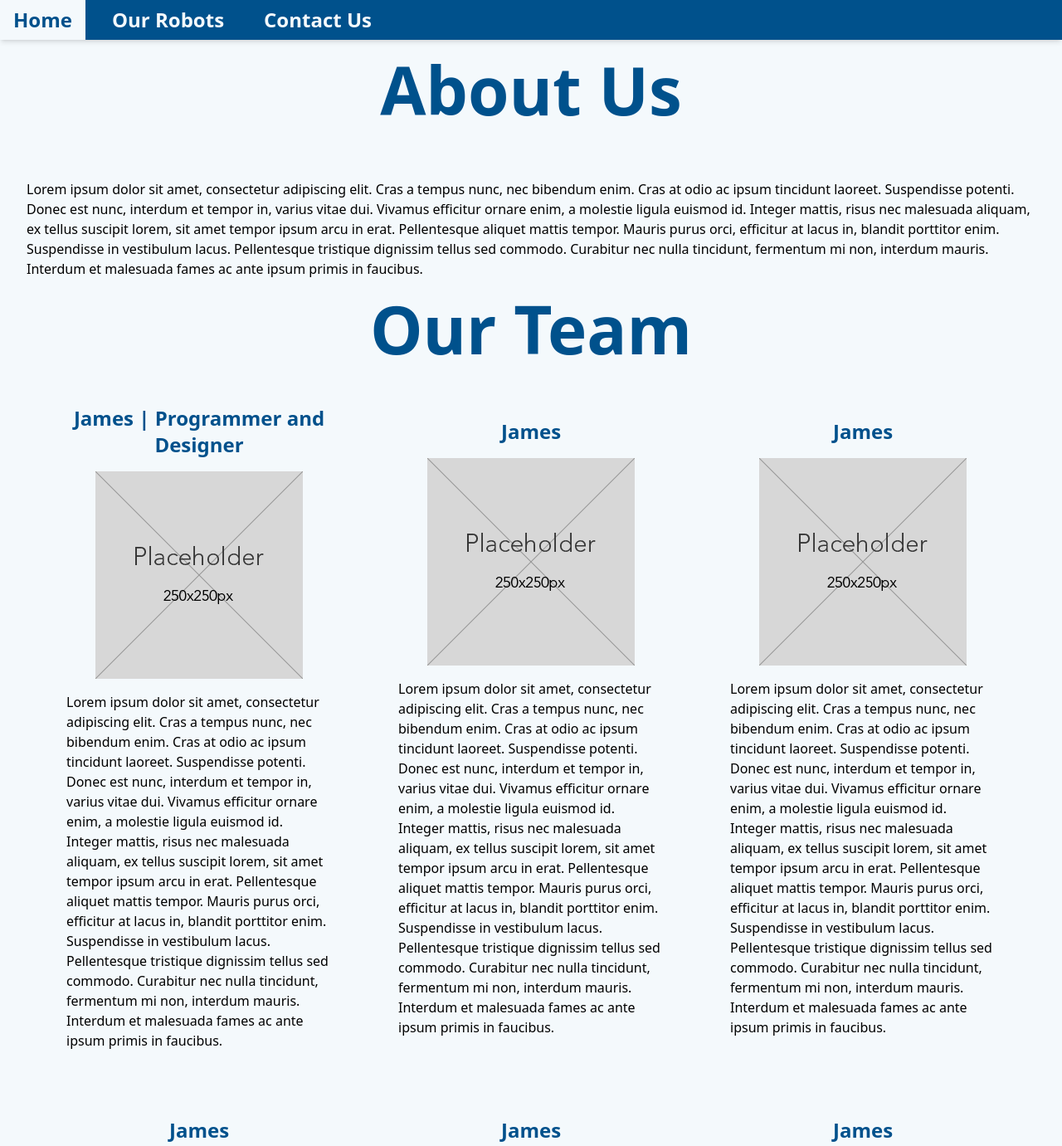
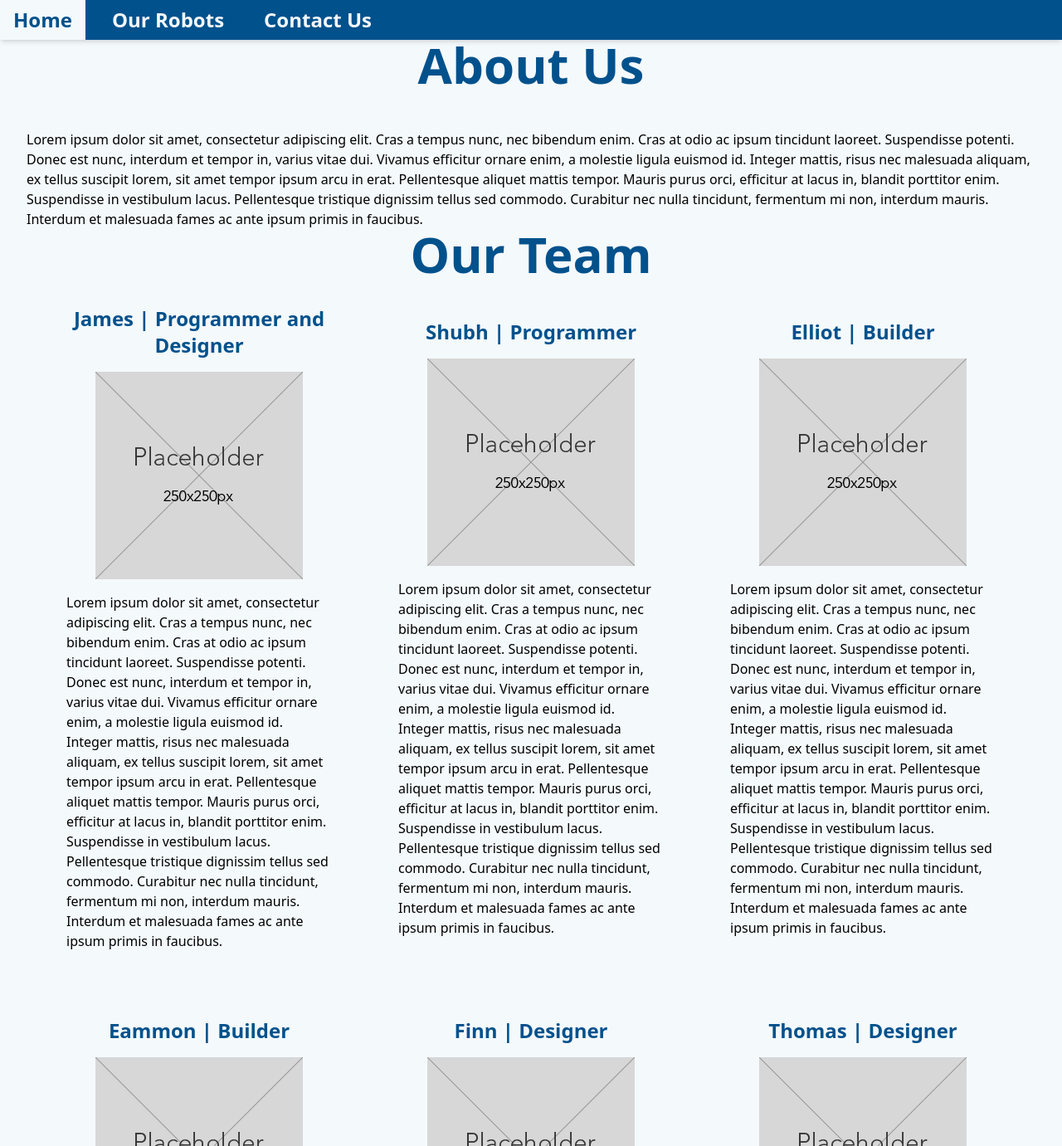
Before and after one commit to jl-23929/19450-Website, a website: page index.html in a window 1280 px wide. Shown: the top 1381 px of the page at 83% size. Drawn offline with Linux system fonts and the light colour scheme.

Commit message:
Added a gitignore and some more content.

```diff
--- a/index.html
+++ b/index.html
@@ -94,7 +94,7 @@
         </div>
       </nav>
 
-      <h1 class="text-h1 text-darkBlue font-bold text-center py-12">
+      <h1 class="text-6xl text-darkBlue font-bold text-center py-12">
         About Us
       </h1>
       <div>
@@ -112,7 +112,7 @@
           primis in faucibus.
         </p>
       </div>
-      <h1 class="text-h1 text-darkBlue font-bold text-center">Our Team</h1>
+      <h1 class="text-6xl text-darkBlue font-bold text-center">Our Team</h1>
       <div class="flex flex-wrap gap-4 justify-center items-center">
         <div
           class="grid grid-cols-1 gap-4 p-8 content-center justify-center items-center max-w-sm"
@@ -143,7 +143,9 @@
         <div
           class="grid grid-cols-1 gap-4 p-8 content-center justify-center items-center max-w-sm"
         >
-          <div class="text-2xl font-bold text-darkBlue text-center">James</div>
+          <div class="text-2xl font-bold text-darkBlue text-center">
+            Shubh | Programmer
+          </div>
           <div class="flex justify-center items-center">
             <img
               src="generic-image-placeholder-2143482160.png"
@@ -167,7 +169,9 @@
         <div
           class="grid grid-cols-1 gap-4 p-8 content-center justify-center items-center max-w-sm"
         >
-          <div class="text-2xl font-bold text-darkBlue text-center">James</div>
+          <div class="text-2xl font-bold text-darkBlue text-center">
+            Elliot | Builder
+          </div>
           <div class="flex justify-center items-center">
             <img
               src="generic-image-placeholder-2143482160.png"
@@ -191,7 +195,9 @@
         <div
           class="grid grid-cols-1 gap-4 p-8 content-center justify-center items-center max-w-sm"
         >
-          <div class="text-2xl font-bold text-darkBlue text-center">James</div>
+          <div class="text-2xl font-bold text-darkBlue text-center">
+            Eammon | Builder
+          </div>
           <div class="flex justify-center items-center">
             <img
               src="generic-image-placeholder-2143482160.png"
@@ -215,7 +221,9 @@
         <div
           class="grid grid-cols-1 gap-4 p-8 content-center justify-center items-center max-w-sm"
         >
-          <div class="text-2xl font-bold text-darkBlue text-center">James</div>
+          <div class="text-2xl font-bold text-darkBlue text-center">
+            Finn | Designer
+          </div>
           <div class="flex justify-center items-center">
             <img
               src="generic-image-placeholder-2143482160.png"
@@ -239,7 +247,9 @@
         <div
           class="grid grid-cols-1 gap-4 p-8 content-center justify-center items-center max-w-sm"
         >
-          <div class="text-2xl font-bold text-darkBlue text-center">James</div>
+          <div class="text-2xl font-bold text-darkBlue text-center">
+            Thomas | Designer
+          </div>
           <div class="flex justify-center items-center">
             <img
               src="generic-image-placeholder-2143482160.png"
@@ -263,7 +273,9 @@
         <div
           class="grid grid-cols-1 gap-4 p-8 content-center justify-center items-center max-w-sm"
         >
-          <div class="text-2xl font-bold text-darkBlue text-center">James</div>
+          <div class="text-2xl font-bold text-darkBlue text-center">
+            Leo | Builder
+          </div>
           <div class="flex justify-center items-center">
             <img
               src="generic-image-placeholder-2143482160.png"
@@ -287,7 +299,9 @@
         <div
           class="grid grid-cols-1 gap-4 p-8 content-center justify-center items-center max-w-sm"
         >
-          <div class="text-2xl font-bold text-darkBlue text-center">James</div>
+          <div class="text-2xl font-bold text-darkBlue text-center">
+            Shiv | Management
+          </div>
           <div class="flex justify-center items-center">
             <img
               src="generic-image-placeholder-2143482160.png"
```
Also changed, not shown: output.css, 2 other files.
